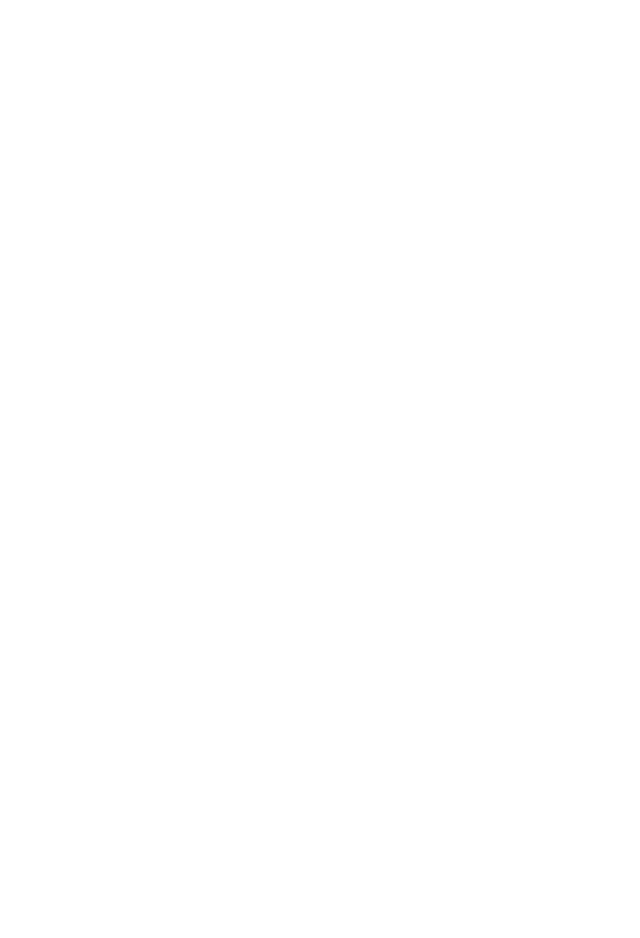
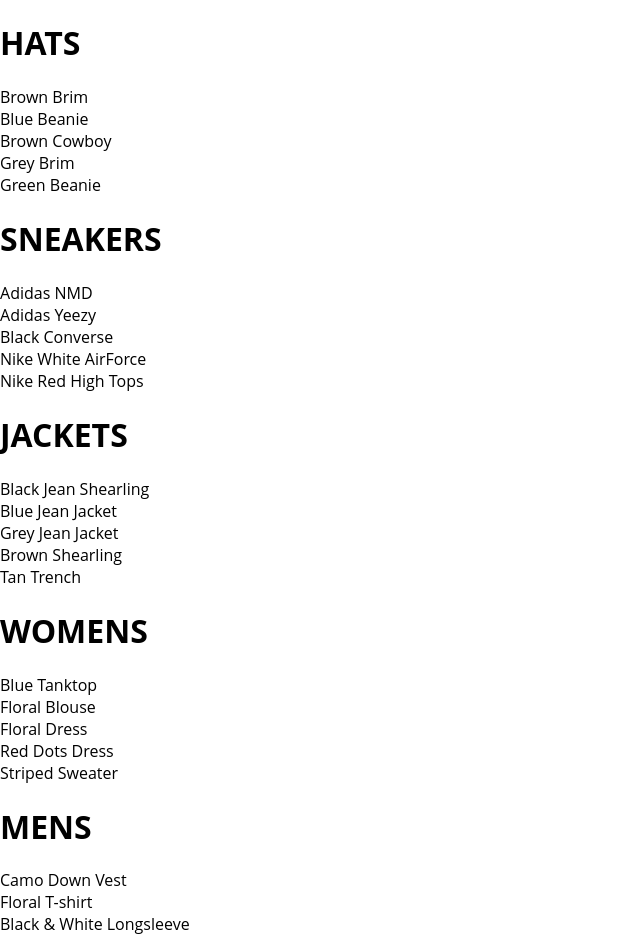
Before and after one commit to pengravity/ecomm-clothing, a React (Create React App) app: page /shop in a window 1280 px wide. Shown: the top 938 px of the page, without its empty margins (0-640 px from the left). Before the commit the page ends 800 px from the top, so only its background shows below. Built offline with nearby package versions, Linux system fonts and the light colour scheme; the HTML template or start-up script is replaced by a standard one.

Commit message:
added component to preview collection of shop items, added shop page

```diff
--- a/src/App.js
+++ b/src/App.js
@@ -2,19 +2,14 @@
 import { Switch, Route } from "react-router-dom";
 
 import HomePage from "./pages/homepage/homepage.component";
-
-const HatsPage = () => (
-  <div>
-    <h1>Hats Page</h1>
-  </div>
-);
+import ShopPage from "./pages/shop/shop.component";
 
 function App() {
   return (
     <div>
       <Switch>
         <Route exact path="/" component={HomePage} />
-        <Route path="/hats" component={HatsPage} />
+        <Route path="/shop" component={ShopPage} />
       </Switch>
     </div>
   );
--- /dev/null
+++ b/src/components/collection-preview/collection-preview.jsx
@@ -0,0 +1,18 @@
+import React from "react";
+
+import "./collection-preview.styles.scss";
+
+const CollectionPreview = ({ title, items }) => (
+  <div className="collection-preview">
+    <h1 className="title">{title.toUpperCase()}</h1>
+    <div className="preview">
+      {items
+        .filter((item, idx) => idx < 5)
+        .map((item) => (
+          <div key={item.id}>{item.name}</div>
+        ))}
+    </div>
+  </div>
+);
+
+export default CollectionPreview;
--- /dev/null
+++ b/src/pages/shop/shop.component.jsx
@@ -0,0 +1,28 @@
+import React from "react";
+
+import SHOP_DATA from "./shop.data.js";
+
+import CollectionPreview from "../../components/collection-preview/collection-preview.jsx";
+
+class ShopPage extends React.Component {
+  constructor(props) {
+    super(props);
+
+    this.state = {
+      collections: SHOP_DATA,
+    };
+  }
+
+  render() {
+    const { collections } = this.state;
+    return (
+      <div className="shop-page">
+        {collections.map(({ id, ...otherCollectionProps }) => (
+          <CollectionPreview key={id} {...otherCollectionProps} />
+        ))}
+      </div>
+    );
+  }
+}
+
+export default ShopPage;
--- /dev/null
+++ b/src/pages/shop/shop.data.js
@@ -0,0 +1,249 @@
+const SHOP_DATA = [
+  {
+    id: 1,
+    title: "Hats",
+    routeName: "hats",
+    items: [
+      {
+        id: 1,
+        name: "Brown Brim",
+        imageUrl: "https://i.ibb.co/ZYW3VTp/brown-brim.png",
+        price: 25,
+      },
+      {
+        id: 2,
+        name: "Blue Beanie",
+        imageUrl: "https://i.ibb.co/ypkgK0X/blue-beanie.png",
+        price: 18,
+      },
+      {
+        id: 3,
+        name: "Brown Cowboy",
+        imageUrl: "https://i.ibb.co/QdJwgmp/brown-cowboy.png",
+        price: 35,
+      },
+      {
+        id: 4,
+        name: "Grey Brim",
+        imageUrl: "https://i.ibb.co/RjBLWxB/grey-brim.png",
+        price: 25,
+      },
+      {
+        id: 5,
+        name: "Green Beanie",
+        imageUrl: "https://i.ibb.co/YTjW3vF/green-beanie.png",
+        price: 18,
+      },
+      {
+        id: 6,
+        name: "Palm Tree Cap",
+        imageUrl: "https://i.ibb.co/rKBDvJX/palm-tree-cap.png",
+        price: 14,
+      },
+      {
+        id: 7,
+        name: "Red Beanie",
+        imageUrl: "https://i.ibb.co/bLB646Z/red-beanie.png",
+        price: 18,
+      },
+      {
+        id: 8,
+        name: "Wolf Cap",
+        imageUrl: "https://i.ibb.co/1f2nWMM/wolf-cap.png",
+        price: 14,
+      },
+      {
+        id: 9,
+        name: "Blue Snapback",
+        imageUrl: "https://i.ibb.co/X2VJP2W/blue-snapback.png",
+        price: 16,
+      },
+    ],
+  },
+  {
+    id: 2,
+    title: "Sneakers",
+    routeName: "sneakers",
+    items: [
+      {
+        id: 10,
+        name: "Adidas NMD",
+        imageUrl: "https://i.ibb.co/0s3pdnc/adidas-nmd.png",
+        price: 220,
+      },
+      {
+        id: 11,
+        name: "Adidas Yeezy",
+        imageUrl: "https://i.ibb.co/dJbG1cT/yeezy.png",
+        price: 280,
+      },
+      {
+        id: 12,
+        name: "Black Converse",
+        imageUrl: "https://i.ibb.co/bPmVXyP/black-converse.png",
+        price: 110,
+      },
+      {
+        id: 13,
+        name: "Nike White AirForce",
+        imageUrl: "https://i.ibb.co/1RcFPk0/white-nike-high-tops.png",
+        price: 160,
+      },
+      {
+        id: 14,
+        name: "Nike Red High Tops",
+        imageUrl: "https://i.ibb.co/QcvzydB/nikes-red.png",
+        price: 160,
+      },
+      {
+        id: 15,
+        name: "Nike Brown High Tops",
+        imageUrl: "https://i.ibb.co/fMTV342/nike-brown.png",
+        price: 160,
+      },
+      {
+        id: 16,
+        name: "Air Jordan Limited",
+        imageUrl: "https://i.ibb.co/w4k6Ws9/nike-funky.png",
+        price: 190,
+      },
+      {
+        id: 17,
+        name: "Timberlands",
+        imageUrl: "https://i.ibb.co/Mhh6wBg/timberlands.png",
+        price: 200,
+      },
+    ],
+  },
+  {
+    id: 3,
+    title: "Jackets",
+    routeName: "jackets",
+    items: [
+      {
+        id: 18,
+        name: "Black Jean Shearling",
+        imageUrl: "https://i.ibb.co/XzcwL5s/black-shearling.png",
+        price: 125,
+      },
+      {
+        id: 19,
+        name: "Blue Jean Jacket",
+        imageUrl: "https://i.ibb.co/mJS6vz0/blue-jean-jacket.png",
+        price: 90,
+      },
+      {
+        id: 20,
+        name: "Grey Jean Jacket",
+        imageUrl: "https://i.ibb.co/N71k1ML/grey-jean-jacket.png",
+        price: 90,
+      },
+      {
+        id: 21,
+        name: "Brown Shearling",
+        imageUrl: "https://i.ibb.co/s96FpdP/brown-shearling.png",
+        price: 165,
+      },
+      {
+        id: 22,
+        name: "Tan Trench",
+        imageUrl: "https://i.ibb.co/M6hHc3F/brown-trench.png",
+        price: 185,
+      },
+    ],
+  },
+  {
+    id: 4,
+    title: "Womens",
+    routeName: "womens",
+    items: [
+      {
+        id: 23,
+        name: "Blue Tanktop",
+        imageUrl: "https://i.ibb.co/7CQVJNm/blue-tank.png",
+        price: 25,
+      },
+      {
+        id: 24,
+        name: "Floral Blouse",
+        imageUrl: "https://i.ibb.co/4W2DGKm/floral-blouse.png",
+        price: 20,
+      },
+      {
+        id: 25,
+        name: "Floral Dress",
+        imageUrl: "https://i.ibb.co/KV18Ysr/floral-skirt.png",
+        price: 80,
+      },
+      {
+        id: 26,
+        name: "Red Dots Dress",
+        imageUrl: "https://i.ibb.co/N3BN1bh/red-polka-dot-dress.png",
+        price: 80,
+      },
+      {
+        id: 27,
+        name: "Striped Sweater",
+        imageUrl: "https://i.ibb.co/KmSkMbH/striped-sweater.png",
+        price: 45,
+      },
+      {
+        id: 28,
+        name: "Yellow Track Suit",
+        imageUrl: "https://i.ibb.co/v1cvwNf/yellow-track-suit.png",
+        price: 135,
+      },
+      {
+        id: 29,
+        name: "White Blouse",
+        imageUrl: "https://i.ibb.co/qBcrsJg/white-vest.png",
+        price: 20,
+      },
+    ],
+  },
+  {
+    id: 5,
+    title: "Mens",
+    routeName: "mens",
+    items: [
+      {
+        id: 30,
+        name: "Camo Down Vest",
+        imageUrl: "https://i.ibb.co/xJS0T3Y/camo-vest.png",
+        price: 325,
+      },
+      {
+        id: 31,
+        name: "Floral T-shirt",
+        imageUrl: "https://i.ibb.co/qMQ75QZ/floral-shirt.png",
+        price: 20,
+      },
+      {
+        id: 32,
+        name: "Black & White Longsleeve",
+        imageUrl: "https://i.ibb.co/55z32tw/long-sleeve.png",
+        price: 25,
+      },
+      {
+        id: 33,
+        name: "Pink T-shirt",
+        imageUrl: "https://i.ibb.co/RvwnBL8/pink-shirt.png",
+        price: 25,
+      },
+      {
+        id: 34,
+        name: "Jean Long Sleeve",
+        imageUrl: "https://i.ibb.co/VpW4x5t/roll-up-jean-shirt.png",
+        price: 40,
+      },
+      {
+        id: 35,
+        name: "Burgundy T-shirt",
+        imageUrl: "https://i.ibb.co/mh3VM1f/polka-dot-shirt.png",
+        price: 25,
+      },
+    ],
+  },
+];
+
+export default SHOP_DATA;
```
Also changed, not shown: src/components/collection-preview/collection-preview.styles.scss (added).
